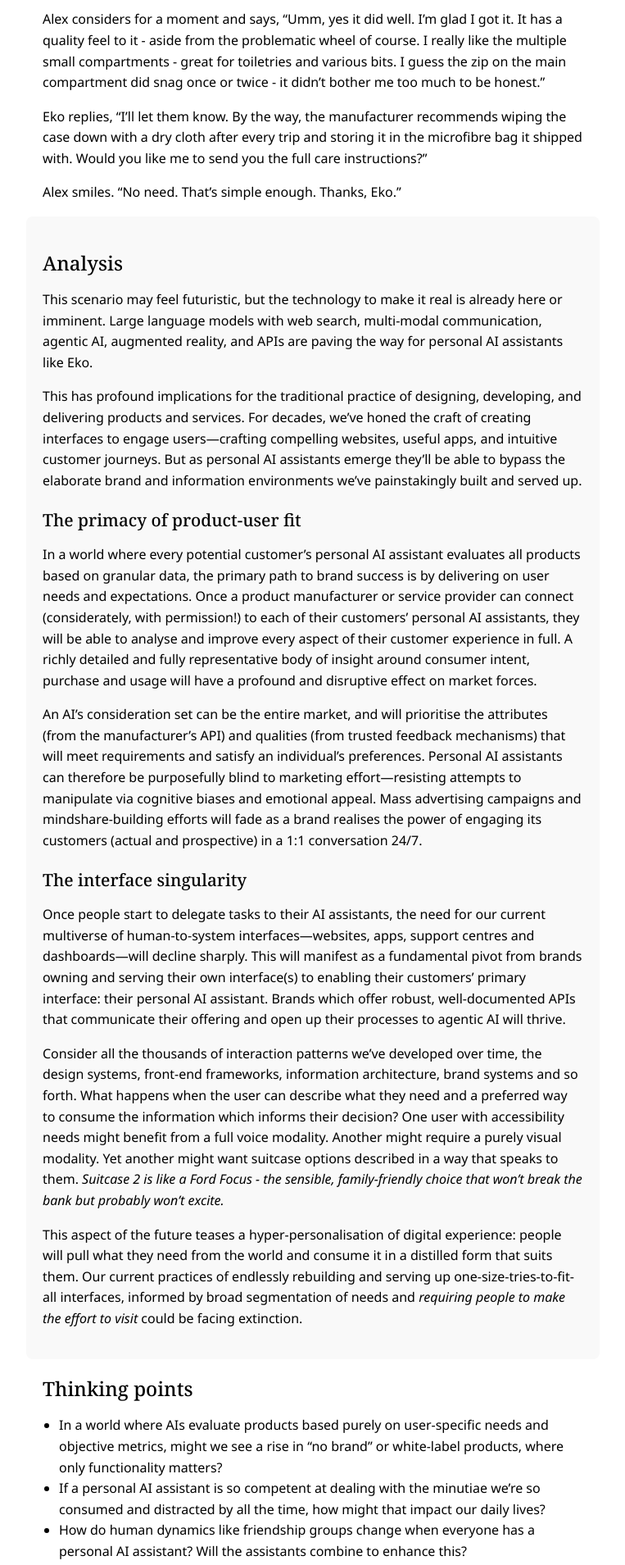
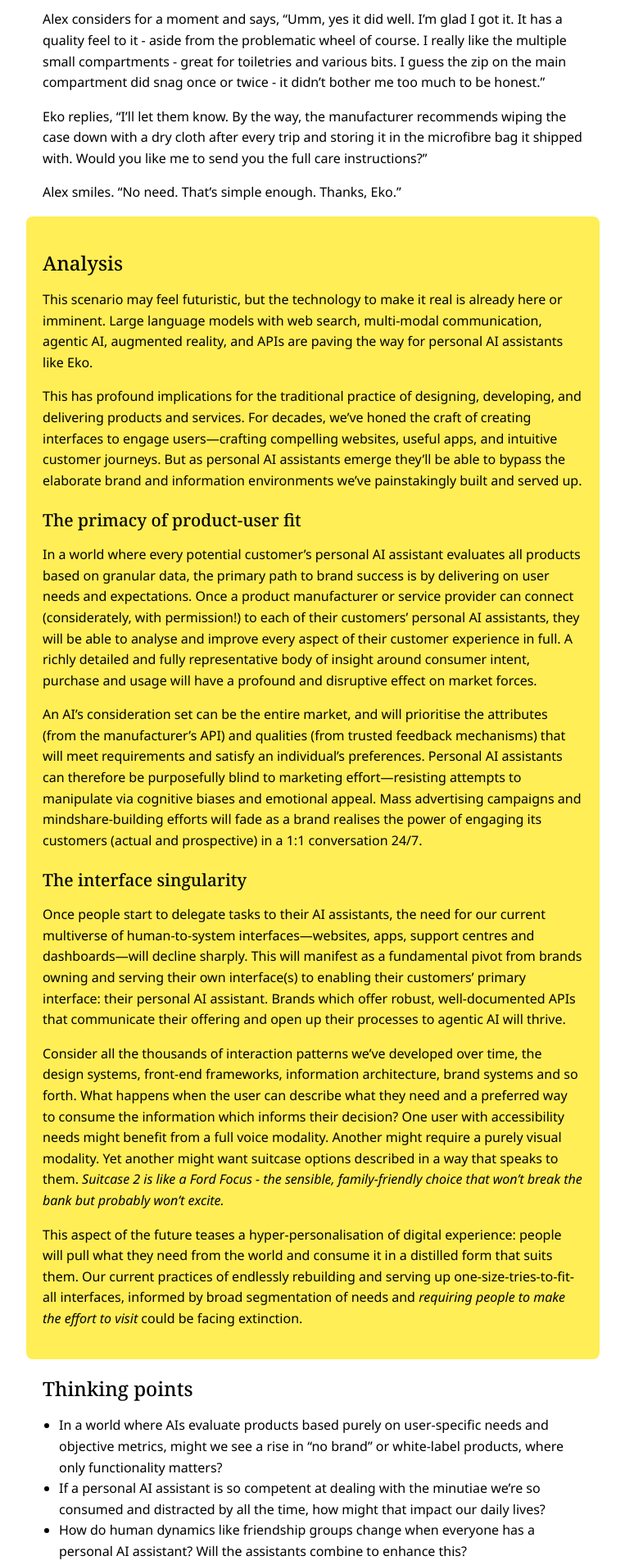
Before and after one commit to jessespeak/jessespeak.github.io, a Jekyll site: the page built from _future/the-disappearing-interface.md, in a window 1280 px wide. Shown: the part 1531-3440 px from the top of the page at 82% size, without its empty margins (258-1021 px from the left). Built offline with Jekyll 4.4.1, drawn with Linux system fonts in a browser that asks for light colours.

Commit message:
Brighter analysis section background (yellow)

```diff
--- a/assets/css/styles.css
+++ b/assets/css/styles.css
@@ -81,7 +81,7 @@ footer {
   text-decoration: underline;
 }
 .analysis-section {
-  background-color: #f9f9f9;
+  background-color: #ffee55;
   padding: 20px 0;
   border-radius: 8px;
 }
```
